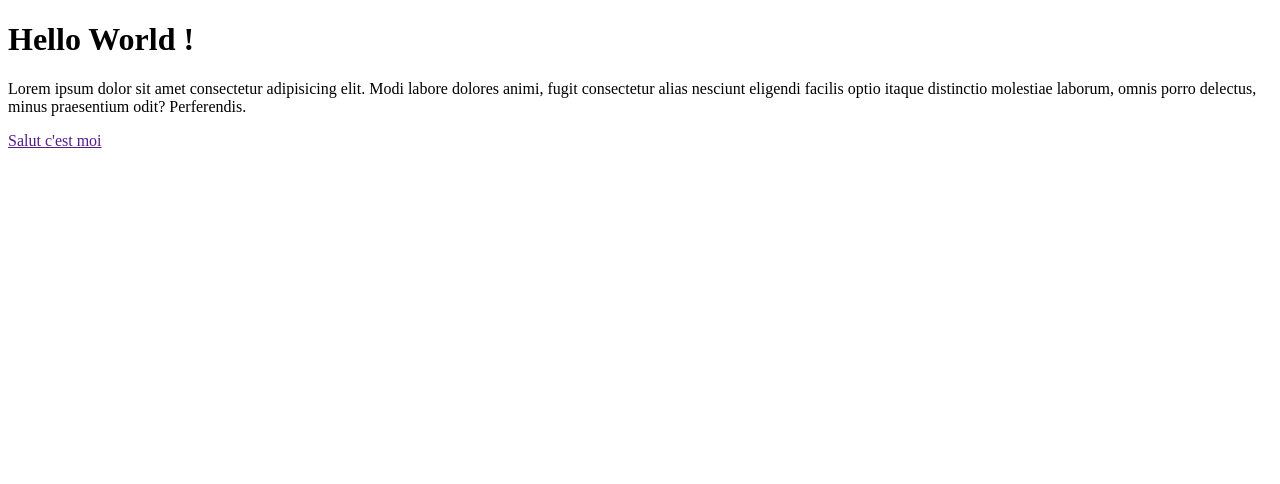
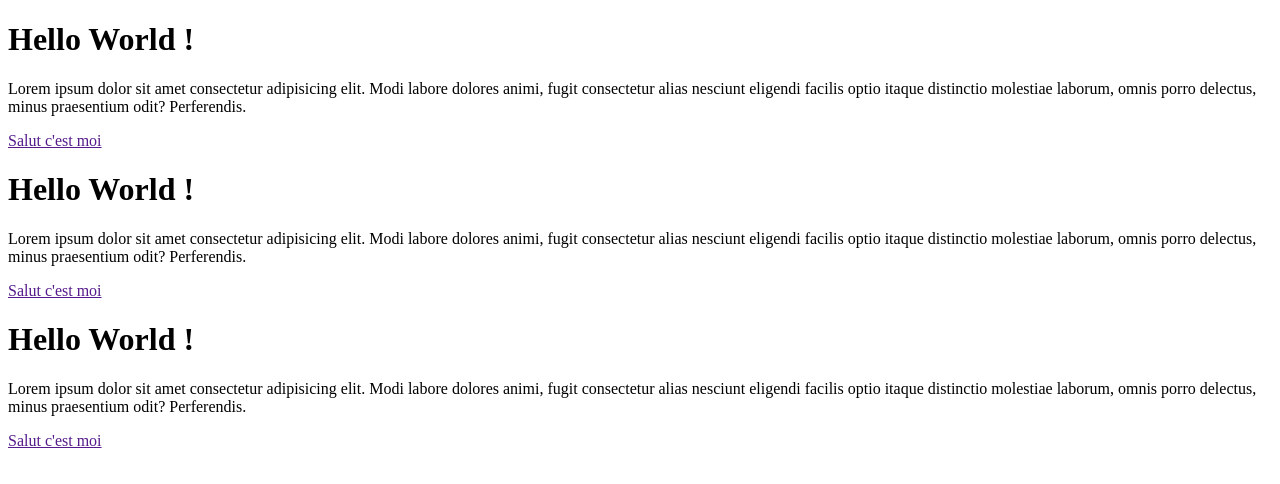
Before and after one commit to houa-imad/Test, a plain HTML site: page index.html in a window 1280 px wide. Drawn offline with Linux system fonts and the light colour scheme.

Commit message:
premier pull

```diff
--- a/index.html
+++ b/index.html
@@ -19,6 +19,18 @@
         odit? Perferendis.</p>
 
     <a href="">Salut c'est moi</a>
+        <h1>Hello World !</h1>
+    <p>Lorem ipsum dolor sit amet consectetur adipisicing elit. Modi labore dolores animi, fugit consectetur alias
+        nesciunt eligendi facilis optio itaque distinctio molestiae laborum, omnis porro delectus, minus praesentium
+        odit? Perferendis.</p>
+
+    <a href="">Salut c'est moi</a>
+        <h1>Hello World !</h1>
+    <p>Lorem ipsum dolor sit amet consectetur adipisicing elit. Modi labore dolores animi, fugit consectetur alias
+        nesciunt eligendi facilis optio itaque distinctio molestiae laborum, omnis porro delectus, minus praesentium
+        odit? Perferendis.</p>
+
+    <a href="">Salut c'est moi</a>
 </body>
 
 </html>
```
